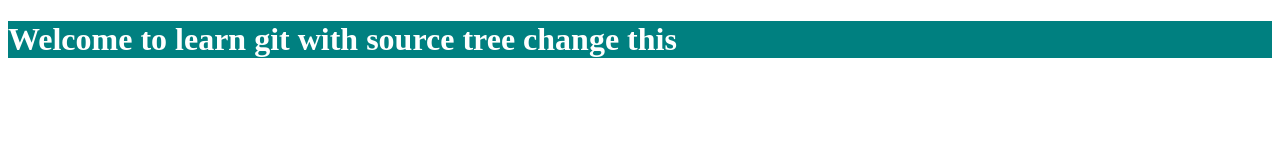
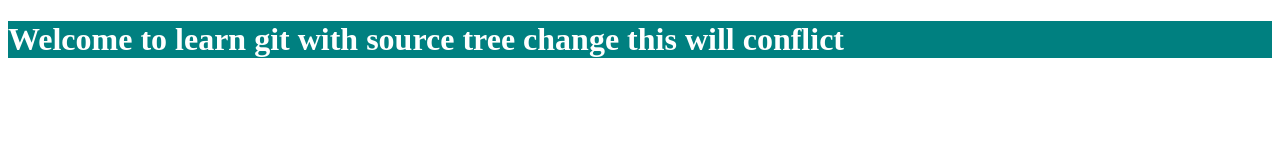
Before and after one commit to abhishekmalvadkar/practice, a plain HTML site: page index.html in a window 1280 px wide. Drawn offline with Linux system fonts and the light colour scheme.

Commit message:
PRA-1 : change on same line

```diff
--- a/index.html
+++ b/index.html
@@ -7,10 +7,7 @@
     <link rel="stylesheet" href="./style.css">
 </head>
 <body>
-    <h1
-    style="color: #fff;">
-    Welcome to learn git with source tree change this
-    </h1>
+    <h1 style="color: #fff;">Welcome to learn git with source tree change this will conflict</h1>
     <script src="./app.js"></script>
 </body>
 </html>
```
